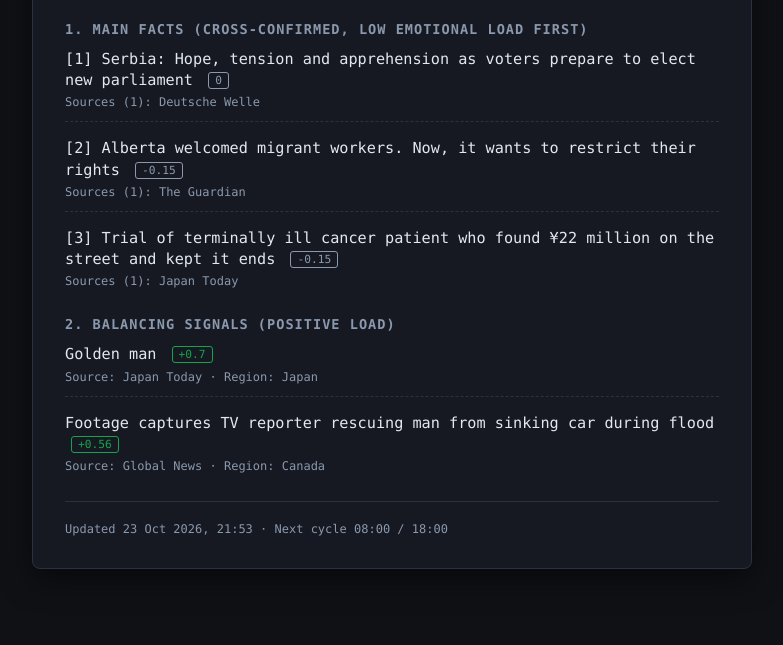
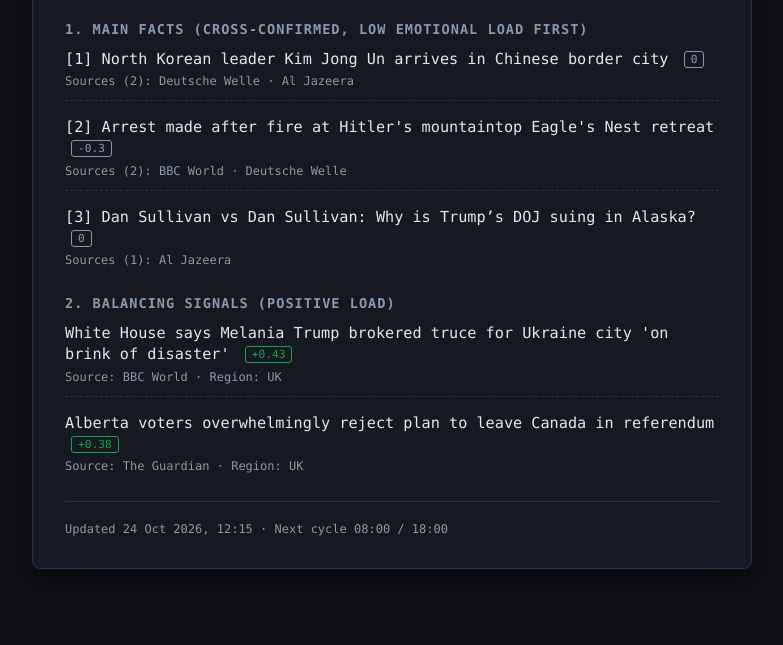
Before and after one commit to mbitc/hype-feed-10c, a website: page docs/index.html in a window 1280 px wide. Shown: the part 155-800 px from the top of the page, without its empty margins (248-1031 px from the left). Drawn offline with Linux system fonts and the light colour scheme.

Commit message:
cycle: 2026-10-24T09:15:54Z

```diff
--- a/docs/index.html
+++ b/docs/index.html
@@ -47,53 +47,53 @@
   <div class="container">
     <header>
       <h1>☕ HYPE FEED 10C</h1>
-      <div class="pulse-badge elevated">Pulse: -0.39 · Peak: -1 (ELEVATED)</div>
+      <div class="pulse-badge elevated">Pulse: -0.4 · Peak: -0.99 (ELEVATED)</div>
     </header>
     <section>
       <h2>1. Main facts (cross-confirmed, low emotional load first)</h2>
 
         <div class="feed-item">
-          <a href="https://www.dw.com/en/serbia-hope-tension-and-apprehension-as-voters-prepare-to-elect-new-parliament/a-79738102?maca=en-rss-en-all-1573-rdf" target="_blank" rel="noopener noreferrer" class="feed-title">
-            [1] Serbia: Hope, tension and apprehension as voters prepare to elect new parliament
+          <a href="https://www.dw.com/en/north-korean-leader-kim-jong-un-arrives-in-chinese-border-city/a-79748580?maca=en-rss-en-all-1573-rdf" target="_blank" rel="noopener noreferrer" class="feed-title">
+            [1] North Korean leader Kim Jong Un arrives in Chinese border city
             <span class="load-tag neu">0</span>
           </a>
-          <div class="feed-meta">Sources (1): Deutsche Welle</div>
+          <div class="feed-meta">Sources (2): Deutsche Welle · Al Jazeera</div>
         </div>
         <div class="feed-item">
-          <a href="https://www.theguardian.com/world/2026/oct/22/canada-alberta-migrant-workers" target="_blank" rel="noopener noreferrer" class="feed-title">
-            [2] Alberta welcomed migrant workers. Now, it wants to restrict their rights
-            <span class="load-tag neu">-0.15</span>
+          <a href="https://www.bbc.co.uk/news/articles/cr93zwjw1k4qo?at_medium=RSS&amp;at_campaign=rss" target="_blank" rel="noopener noreferrer" class="feed-title">
+            [2] Arrest made after fire at Hitler&#39;s mountaintop Eagle&#39;s Nest retreat
+            <span class="load-tag neu">-0.3</span>
           </a>
-          <div class="feed-meta">Sources (1): The Guardian</div>
+          <div class="feed-meta">Sources (2): BBC World · Deutsche Welle</div>
         </div>
         <div class="feed-item">
-          <a href="https://japantoday.com/category/crime/trial-of-terminally-ill-cancer-patient-who-found-%C2%A522-million-on-the-street-and-kept-it-ends" target="_blank" rel="noopener noreferrer" class="feed-title">
-            [3] Trial of terminally ill cancer patient who found ¥22 million on the street and kept it ends
-            <span class="load-tag neu">-0.15</span>
+          <a href="https://www.aljazeera.com/news/2026/10/24/dan-sullivan-vs-dan-sullivan-why-is-trumps-doj-suing-in-alaska?traffic_source=rss" target="_blank" rel="noopener noreferrer" class="feed-title">
+            [3] Dan Sullivan vs Dan Sullivan: Why is Trump’s DOJ suing in Alaska?
+            <span class="load-tag neu">0</span>
           </a>
-          <div class="feed-meta">Sources (1): Japan Today</div>
+          <div class="feed-meta">Sources (1): Al Jazeera</div>
         </div>
     </section>
     <section>
       <h2>2. Balancing signals (positive load)</h2>
 
         <div class="feed-item">
-          <a href="https://japantoday.com/category/picture-of-the-day/golden-man-1" target="_blank" rel="noopener noreferrer" class="feed-title">
-            Golden man
-            <span class="load-tag pos">+0.7</span>
+          <a href="https://www.bbc.co.uk/news/articles/c6vgxkvl4w5eo?at_medium=RSS&amp;at_campaign=rss" target="_blank" rel="noopener noreferrer" class="feed-title">
+            White House says Melania Trump brokered truce for Ukraine city &#39;on brink of disaster&#39;
+            <span class="load-tag pos">+0.43</span>
           </a>
-          <div class="feed-meta">Source: Japan Today · Region: Japan</div>
+          <div class="feed-meta">Source: BBC World · Region: UK</div>
         </div>
         <div class="feed-item">
-          <a href="https://globalnews.ca/news/12118698/australian-tv-reporter-rescues-man-sinking-car-video/" target="_blank" rel="noopener noreferrer" class="feed-title">
-            Footage captures TV reporter rescuing man from sinking car during flood
-            <span class="load-tag pos">+0.56</span>
+          <a href="https://www.theguardian.com/world/2026/oct/20/canada-alberta-rejects-independence-succession-referendum" target="_blank" rel="noopener noreferrer" class="feed-title">
+            Alberta voters overwhelmingly reject plan to leave Canada in referendum
+            <span class="load-tag pos">+0.38</span>
           </a>
-          <div class="feed-meta">Source: Global News · Region: Canada</div>
+          <div class="feed-meta">Source: The Guardian · Region: UK</div>
         </div>
     </section>
     <footer>
-      <div class="footer-note">Updated 23 Oct 2026, 21:53 · Next cycle 08:00 / 18:00</div>
+      <div class="footer-note">Updated 24 Oct 2026, 12:15 · Next cycle 08:00 / 18:00</div>
     </footer>
   </div>
 </body>
```
Also changed, not shown: cache/classifier-cache.json, 1 other file.
